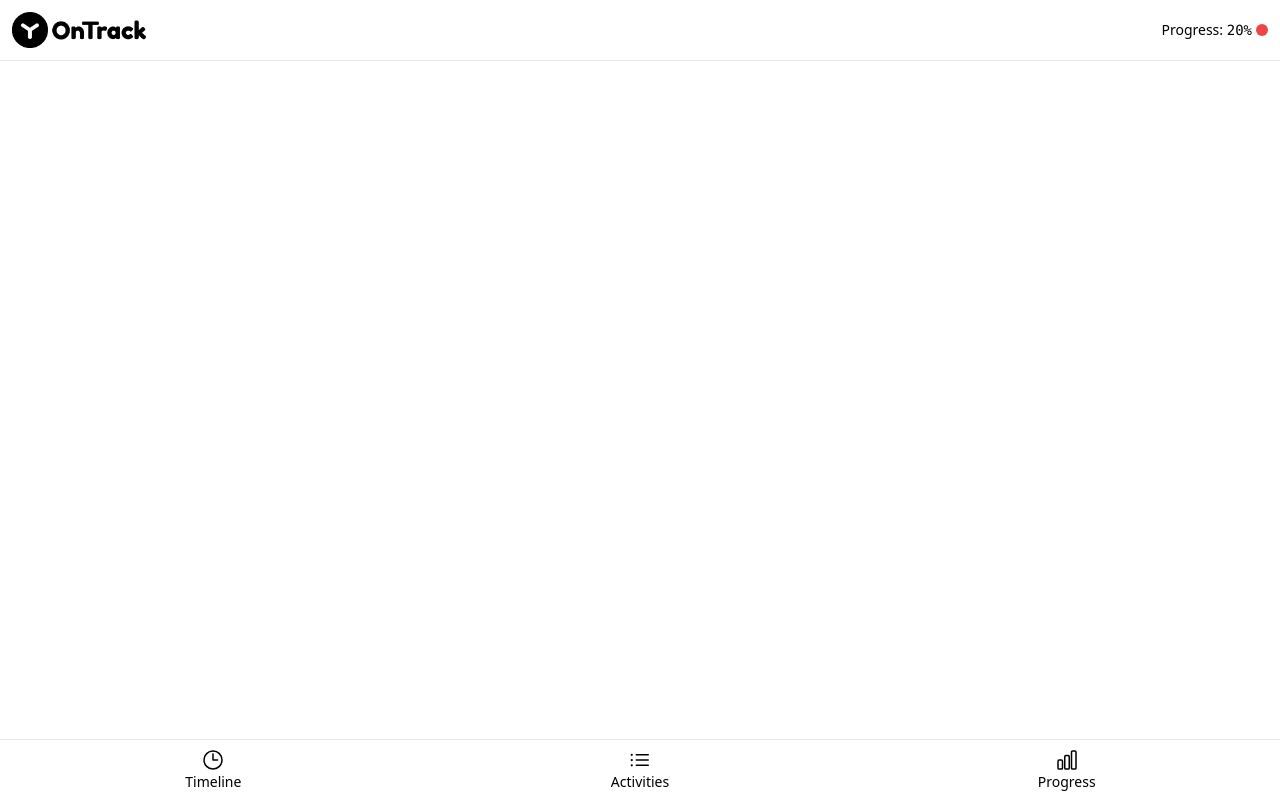
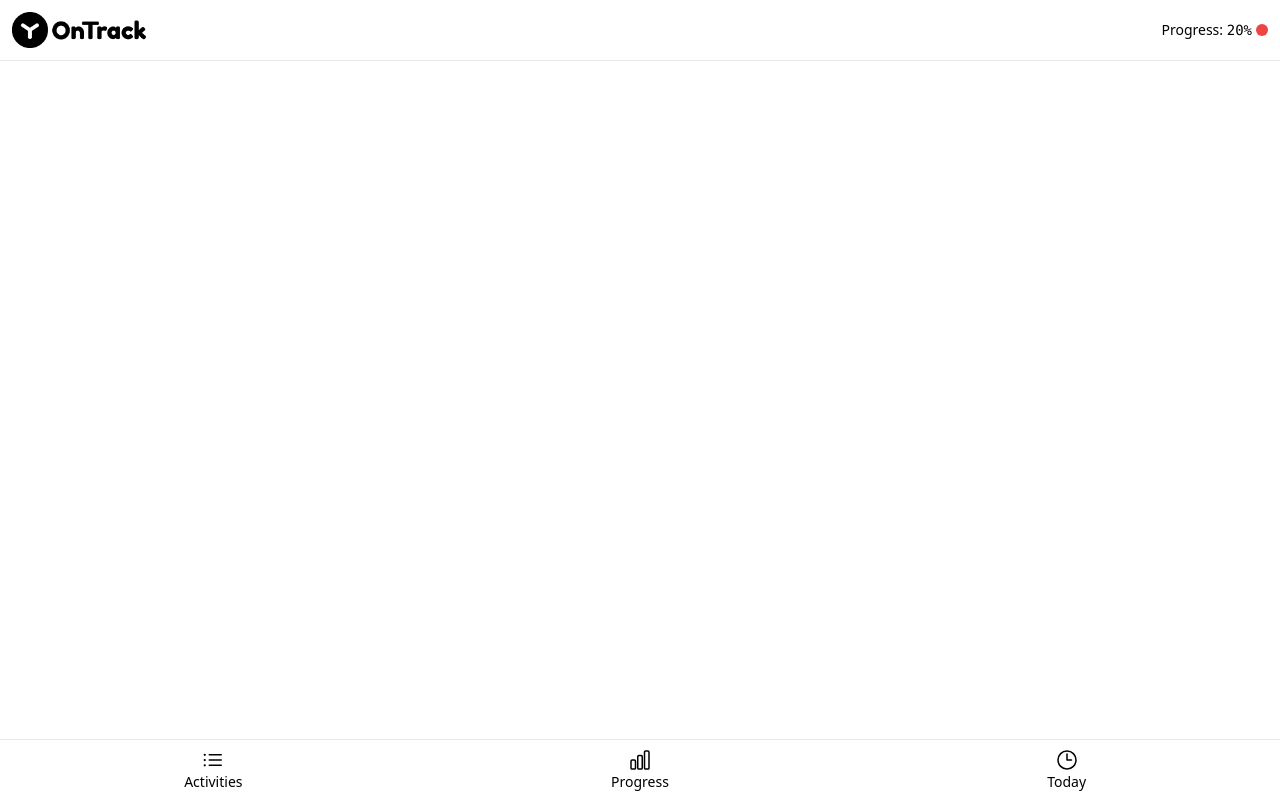
Before and after one commit to PTarasyuk/ontrack, a Vue app: page / in a window 1280 px wide. Built offline with nearby package versions, Linux system fonts and the light colour scheme.

Commit message:
Use  for Nav

```diff
--- a/src/App.vue
+++ b/src/App.vue
@@ -1,6 +1,12 @@
 <script setup>
 import { CheckCircleIcon } from '@heroicons/vue/24/solid'
 import { ClockIcon, ListBulletIcon, ChartBarIcon } from '@heroicons/vue/24/outline'
+
+const navItems = [
+  { name: 'activities', icon: ListBulletIcon },
+  { name: 'progress', icon: ChartBarIcon },
+  { name: 'today', icon: ClockIcon },
+]
 </script>
 
 <template>
@@ -24,22 +30,10 @@ import { ClockIcon, ListBulletIcon, ChartBarIcon } from '@heroicons/vue/24/outli
 
   <nav class="sticky bottom-0 z-10 bg-white">
     <ul class="flex items-center justify-around border-t">
-      <li class="flex-1">
-        <a class="flex flex-col items-center p-2 text-sm capitalize" href="#timeline">
-          <ClockIcon class="h-6 w-6" />
-          timeline
-        </a>
-      </li>
-      <li class="flex-1">
-        <a class="flex flex-col items-center p-2 text-sm capitalize" href="#activities">
-          <ListBulletIcon class="h-6 w-6" />
-          activities
-        </a>
-      </li>
-      <li class="flex-1">
-        <a class="flex flex-col items-center p-2 text-sm capitalize" href="#progress">
-          <ChartBarIcon class="h-6 w-6" />
-          progress
+      <li v-for="navItem in navItems" :key="navItem.name" class="flex-1">
+        <a :href="`#${navItem.name}`" class="flex flex-col items-center p-2 text-sm capitalize">
+          <component :is="navItem.icon" class="h-6 w-6" />
+          {{ navItem.name }}
         </a>
       </li>
     </ul>
```
